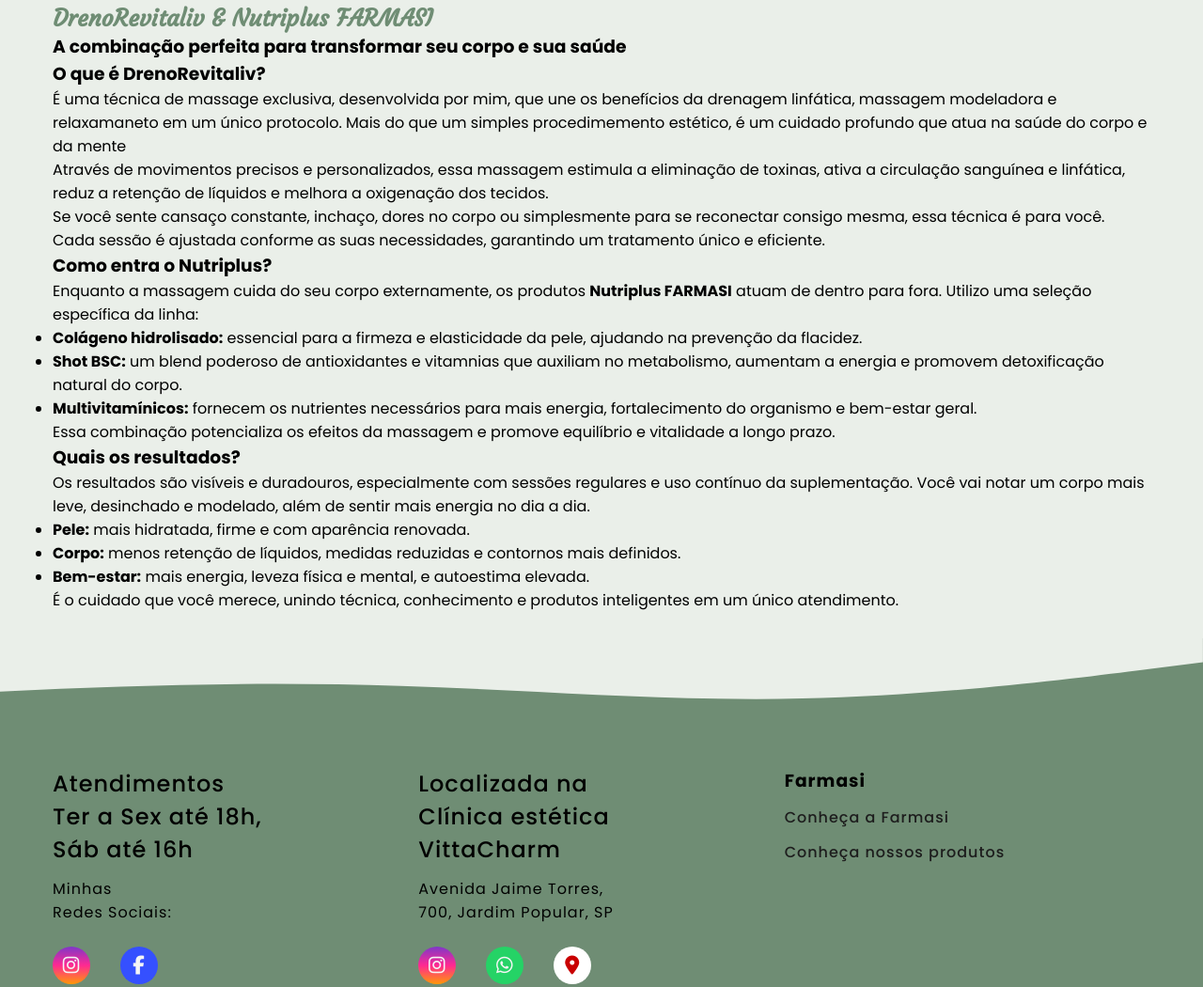
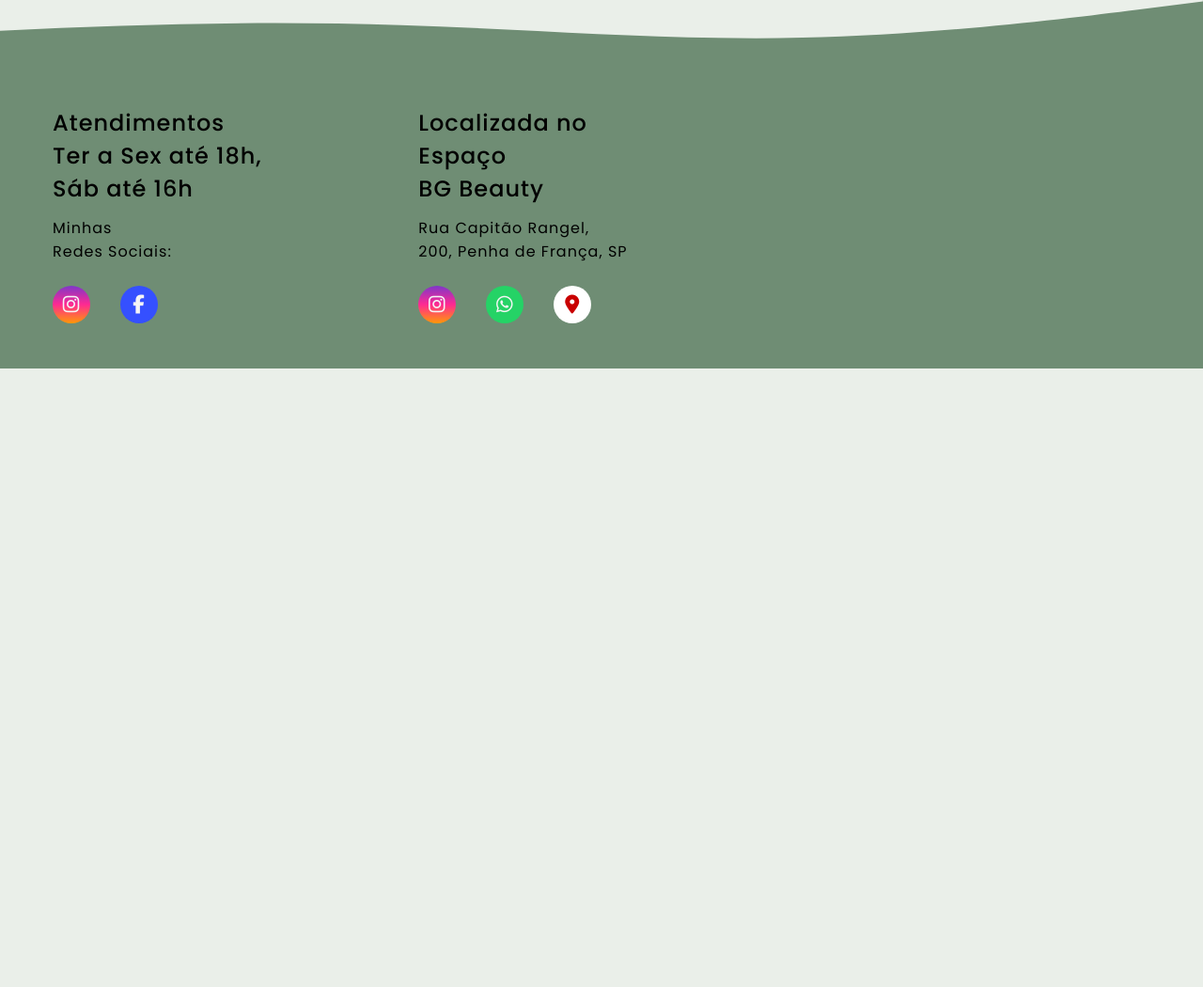
Before and after one commit to lu-stroppa/justroppa, a plain HTML site: page index.html in a window 1280 px wide. Shown: the part 2845-3895 px from the top of the page at 94% size. After the commit the page ends 3237 px from the top, so only its background shows below. Drawn offline with nearby package versions, Linux system fonts and the light colour scheme.

Commit message:
Add files via upload

```diff
--- a/index.html
+++ b/index.html
@@ -444,58 +444,6 @@
                 <div class="swiper-pagination"></div>
             </div>
         </section>
-
-        <section id="farmasi">
-            <h2 class="section-title">DrenoRevitaliv & Nutriplus FARMASI</h2>
-            <h3 class="section-subtitle">A combinação perfeita para transformar seu corpo e sua saúde</h3>
-
-            <div id="combo">
-                <div class="combo">
-                    <h3 class="combo-title">O que é DrenoRevitaliv?</h3>
-                    <p class="combo-description">
-                        É uma técnica de massage exclusiva, desenvolvida por mim, que une os benefícios da drenagem linfática, massagem modeladora e relaxamaneto em um único protocolo.
-                        Mais do que um simples procedimemento estético, é um cuidado profundo que atua na saúde do corpo e da mente
-                    </p>
-                    <p class="combo-description">
-                        Através de movimentos precisos e personalizados, essa massagem estimula a eliminação de toxinas, ativa a circulação sanguínea e linfática, reduz a retenção de líquidos e melhora a oxigenação dos tecidos.
-                    </p>
-                    <p class="combo-description">
-                        Se você sente cansaço constante, inchaço, dores no corpo ou simplesmente para se reconectar consigo mesma, essa técnica é para você. Cada sessão é ajustada conforme as suas necessidades, garantindo um tratamento único e eficiente.
-                    </p>
-                </div>
-
-                <div class="combo">
-                    <h3 class="combo-title">Como entra o Nutriplus?</h3>
-                    <p class="combo-description">
-                        Enquanto a massagem cuida do seu corpo externamente, os produtos <strong>Nutriplus FARMASI</strong> atuam de dentro para fora. Utilizo uma seleção específica da linha:
-                    </p>
-                    <ul class="combo-description">
-                        <li><strong>Colágeno hidrolisado:</strong> essencial para a firmeza e elasticidade da pele, ajudando na prevenção da flacidez.</li>
-                        <li><strong>Shot BSC:</strong> um blend poderoso de antioxidantes e vitamnias que auxiliam no metabolismo, aumentam a energia e promovem detoxificação natural do corpo.</li>
-                        <li><strong>Multivitamínicos:</strong> fornecem os nutrientes necessários para mais energia, fortalecimento do organismo e bem-estar geral.</li>
-                    </ul>
-                    <p class="combo-description">
-                        Essa combinação potencializa os efeitos da massagem e promove equilíbrio e vitalidade a longo prazo.
-                    </p>
-                </div>
-
-                <div class="combo">
-                    <h3 class="combo-title">Quais os resultados?</h3>
-                    <p class="combo-description">
-                        Os resultados são visíveis e duradouros, especialmente com sessões regulares e uso contínuo da suplementação.
-                        Você vai notar um corpo mais leve, desinchado e modelado, além de sentir mais energia no dia a dia.
-                    </p>
-                    <ul class="combo-description">
-                        <li><strong>Pele:</strong> mais hidratada, firme e com aparência renovada.</li>
-                        <li><strong>Corpo:</strong> menos retenção de líquidos, medidas reduzidas e contornos mais definidos.</li>
-                        <li><strong>Bem-estar:</strong> mais energia, leveza física e mental, e autoestima elevada.</li>
-                    </ul>
-                    <p class="combo-description">
-                        É o cuidado que você merece, unindo técnica, conhecimento e produtos inteligentes em um único atendimento.
-                    </p>
-                </div>
-            </div>
-        </section>
     </main>
 
     <footer>
@@ -518,11 +466,11 @@
             </div>
 
             <div id="footer_social">
-                <h1>Localizada na <br> Clínica estética <br> VittaCharm</h1>
-                <p>Avenida Jaime Torres, <br> 700, Jardim Popular, SP</p>
+                <h1>Localizada no <br> Espaço <br> BG Beauty</h1>
+                <p>Rua Capitão Rangel, <br> 200, Penha de França, SP</p>
 
                 <div id="footer_social_media">
-                    <a href="https://www.instagram.com/vittacharm/" target="_blank" class="footer-link" id="instagram">
+                    <a href="https://www.instagram.com/espaco_bgbeauty" target="_blank" class="footer-link" id="instagram">
                         <i class="fa-brands fa-instagram"></i>
                     </a>
 
@@ -530,25 +478,11 @@
                         <i class="fa-brands fa-whatsapp"></i>
                     </a>
 
-                    <a href="https://www.google.com.br/maps/dir//Vitta+Charm+-+Estética+e+Esmalteria.+-+Av.+Jaime+Torres,+700+-+Jardim+Popular,+São+Paulo+-+SP,+03670-000/@-23.5168712,-46.5059554,17z/data=!4m17!1m7!3m6!1s0x94ce6090a2c9ec73:0x563c699ea88402f3!2sVitta+Charm+-+Estética+e+Esmalteria.!8m2!3d-23.5168712!4d-46.5059554!16s%2Fg%2F11dft81b8k!4m8!1m0!1m5!1m1!1s0x94ce6090a2c9ec73:0x563c699ea88402f3!2m2!1d-46.5059555!2d-23.5168711!3e3?hl=pt-BR&entry=ttu&g_ep=EgoyMDI1MDMzMC4wIKXMDSoJLDEwMjExNDUzSAFQAw%3D%3D" target="_blank" class="footer-link" id="location">
+                    <a href="https://www.google.com/maps/dir//R.+Cap.+Rangel,+200+-+Penha+de+França,+São+Paulo+-+SP,+03607-100/@-23.5187435,-46.6261813,12z/data=!4m8!4m7!1m0!1m5!1m1!1s0x94ce5f7b050d2c91:0xf5136b4d3a4196a!2m2!1d-46.5437797!2d-23.5187652?entry=ttu&g_ep=EgoyMDI1MTExMi4wIKXMDSoASAFQAw%3D%3D" target="_blank" class="footer-link" id="location">
                         <i class="fa-solid fa-location-dot"></i>
                     </a>
                 </div>
             </div>
-
-            <ul class="footer-list">
-                <li>
-                    <h3>
-                        Farmasi
-                    </h3>
-                </li>
-                <li>
-                    <a href="https://www.instagram.com/farmasibrazil" target="_blank" class="footer-link">Conheça a Farmasi</a>
-                </li>
-                <li>
-                    <a href="https://www.farmasi.com.br/julianastroppa" target="_blank" class="footer-link">Conheça nossos produtos</a>
-                </li>
-            </ul>
         </div>
     </footer>
     <script src="https://cdn.jsdelivr.net/npm/swiper@11/swiper-bundle.min.js"></script>
```
